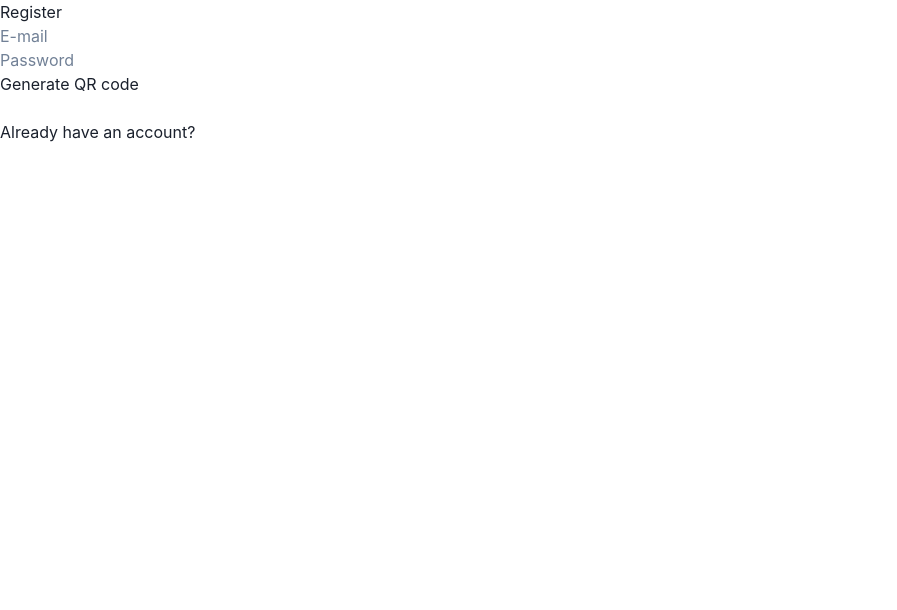
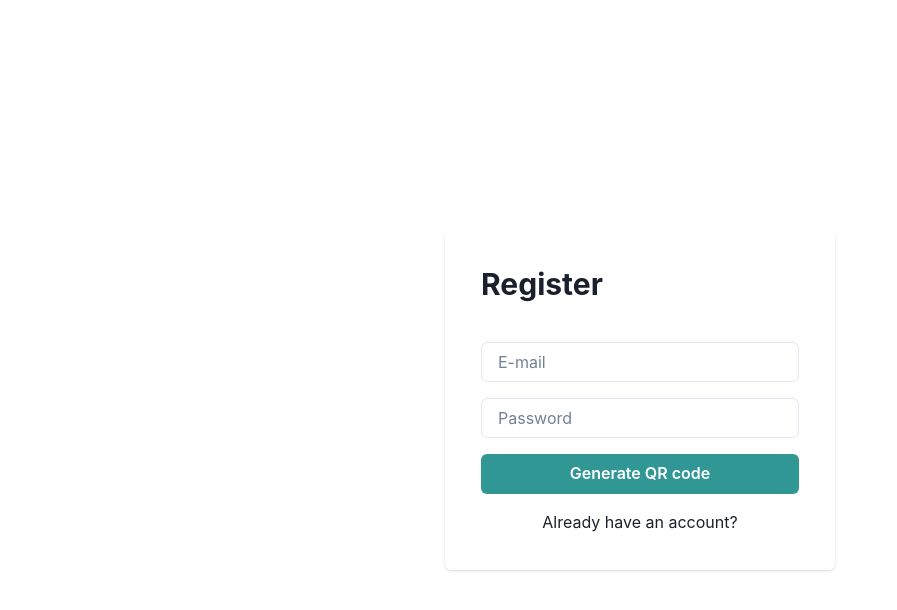
Before and after one commit to kaspermroz/password-manager, a React (Vite) app in the folder apps/web/: page /register in a window 1280 px wide. Shown: the top 610 px of the page, without its empty margins (0-897 px from the left). Built offline with nearby package versions, Linux system fonts and the light colour scheme; no server answers.

Commit message:
Register

```diff
--- a/apps/web/src/pages/Login.tsx
+++ b/apps/web/src/pages/Login.tsx
@@ -12,6 +12,7 @@ import {
   Button,
   Grid,
   GridItem,
+  Text,
 } from "@chakra-ui/react";
 
 export async function loader() {
@@ -53,7 +54,9 @@ export default function Login() {
           {state === "credentials" && (
             <>
               <CardHeader>
-                <Heading>Login</Heading>
+                <Heading as="h2" size="lg">
+                  Login
+                </Heading>
               </CardHeader>
               <CardBody>
                 <Grid gap={4}>
@@ -101,10 +104,18 @@ export default function Login() {
           {state === "otp" && (
             <>
               <CardHeader>
-                <Heading>OTP Code</Heading>
+                <Heading as="h2" size="lg">
+                  2-Step Authentication
+                </Heading>
               </CardHeader>
               <CardBody>
                 <Grid gap={4}>
+                  <GridItem>
+                    <Text>
+                      Use the OTP code generator set up during registration to
+                      log in.
+                    </Text>
+                  </GridItem>
                   <GridItem>
                     <Input
                       type="otp"
--- a/apps/web/src/pages/Register.tsx
+++ b/apps/web/src/pages/Register.tsx
@@ -2,6 +2,19 @@ import { useState } from "react";
 import { generateSecret, register } from "../api";
 import { Link, redirect, useNavigate } from "react-router-dom";
 import { setSession } from "../utils/session";
+import Layout from "../components/Layout";
+import {
+  Card,
+  CardHeader,
+  CardBody,
+  Heading,
+  Input,
+  Button,
+  Grid,
+  GridItem,
+  Flex,
+  Text,
+} from "@chakra-ui/react";
 
 export async function loader() {
   const userToken = localStorage.getItem("userToken");
@@ -12,12 +25,15 @@ export async function loader() {
   return null;
 }
 
+type PageState = "credentials" | "qr";
+
 export default function Register() {
   const [email, setEmail] = useState("");
   const [password, setPassword] = useState("");
   const [qr, setQr] = useState("");
   const [twoFactorSectet, setTwoFactorSecret] = useState("");
   const [otp, setOtp] = useState("");
+  const [state, setState] = useState<PageState>("credentials");
   const navigate = useNavigate();
 
   const secretGenerated = Boolean(qr && twoFactorSectet);
@@ -33,6 +49,7 @@ export default function Register() {
       const data = await generateSecret(email, password);
       setQr(data.qrCodeUrl);
       setTwoFactorSecret(data.twoFactorSecret);
+      setState("qr");
     };
 
     submit();
@@ -51,47 +68,90 @@ export default function Register() {
     submit();
   };
   return (
-    <div>
-      <h2>Register</h2>
+    <Layout>
+      <Card w={390} p={4}>
+        {state === "credentials" && (
           <form method="post" onSubmit={handleGenerateSecret}>
-        <input
+            <CardHeader>
+              <Heading as="h2" size="lg">
+                Register
+              </Heading>
+            </CardHeader>
+            <CardBody>
+              <Grid gap={4}>
+                <GridItem>
+                  <Input
                     type="email"
                     name="email"
                     placeholder="E-mail"
                     value={email}
-          disabled={secretGenerated}
                     onChange={(e) => setEmail(e.currentTarget.value)}
                   />
-        <br />
-        <input
+                </GridItem>
+                <GridItem>
+                  <Input
                     type="password"
                     name="password"
                     placeholder="Password"
                     value={password}
-          disabled={secretGenerated}
                     onChange={(e) => setPassword(e.currentTarget.value)}
                   />
-        <br />
-        {!secretGenerated && <button type="submit">Generate QR code</button>}
+                </GridItem>
+                <GridItem>
+                  <Button type="submit" colorScheme="teal" w="full">
+                    Generate QR code
+                  </Button>
+                </GridItem>
+                <GridItem textAlign="center">
+                  <Link to="/login">Already have an account?</Link>
+                </GridItem>
+              </Grid>
+            </CardBody>
           </form>
-      <br />
-      {secretGenerated && (
+        )}
+        {state === "qr" && (
           <form method="post" onSubmit={handleRegister}>
+            <CardHeader>
+              <Heading as="h2" size="lg">
+                2-Step Authentication
+              </Heading>
+            </CardHeader>
+            <Grid gap="4">
+              <GridItem>
+                <Text>
+                  Scan this QR code with Google Authenticator app to setup the
+                  OTP codes.
+                </Text>
+              </GridItem>
+              <GridItem textAlign="center">
+                <Flex justifyContent={"center"}>
                   <img src={qr} />
-          <br />
-          <br />
-          <input
+                </Flex>
+              </GridItem>
+              <GridItem>
+                <Text>Use one of the codes to register.</Text>
+              </GridItem>
+              <GridItem>
+                <Input
                   type="text"
                   name="otp"
                   placeholder="OTP Code"
                   value={otp}
                   onChange={(e) => setOtp(e.currentTarget.value)}
                 />
-          <br />
-          <button type="submit">Register</button>
+              </GridItem>
+              <GridItem>
+                <Button type="submit" colorScheme="teal" w="full">
+                  Register
+                </Button>
+              </GridItem>
+              <GridItem textAlign="center">
+                <Link to="/login">Already have an account?</Link>
+              </GridItem>
+            </Grid>
           </form>
         )}
-      <Link to="/login">Already have an account?</Link>
-    </div>
+      </Card>
+    </Layout>
   );
 }
```
Lines whose indentation alone changed are shown as unchanged.
